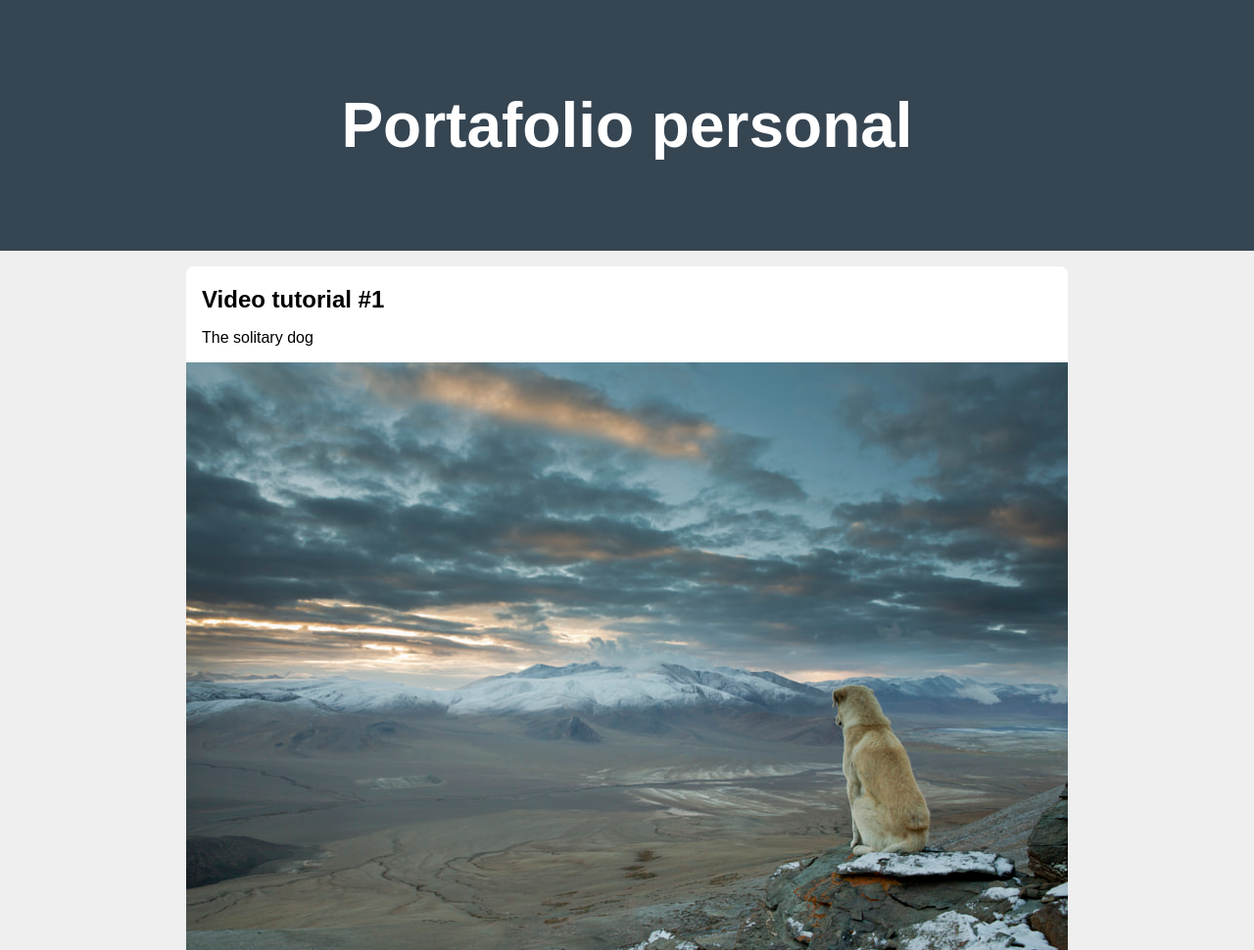
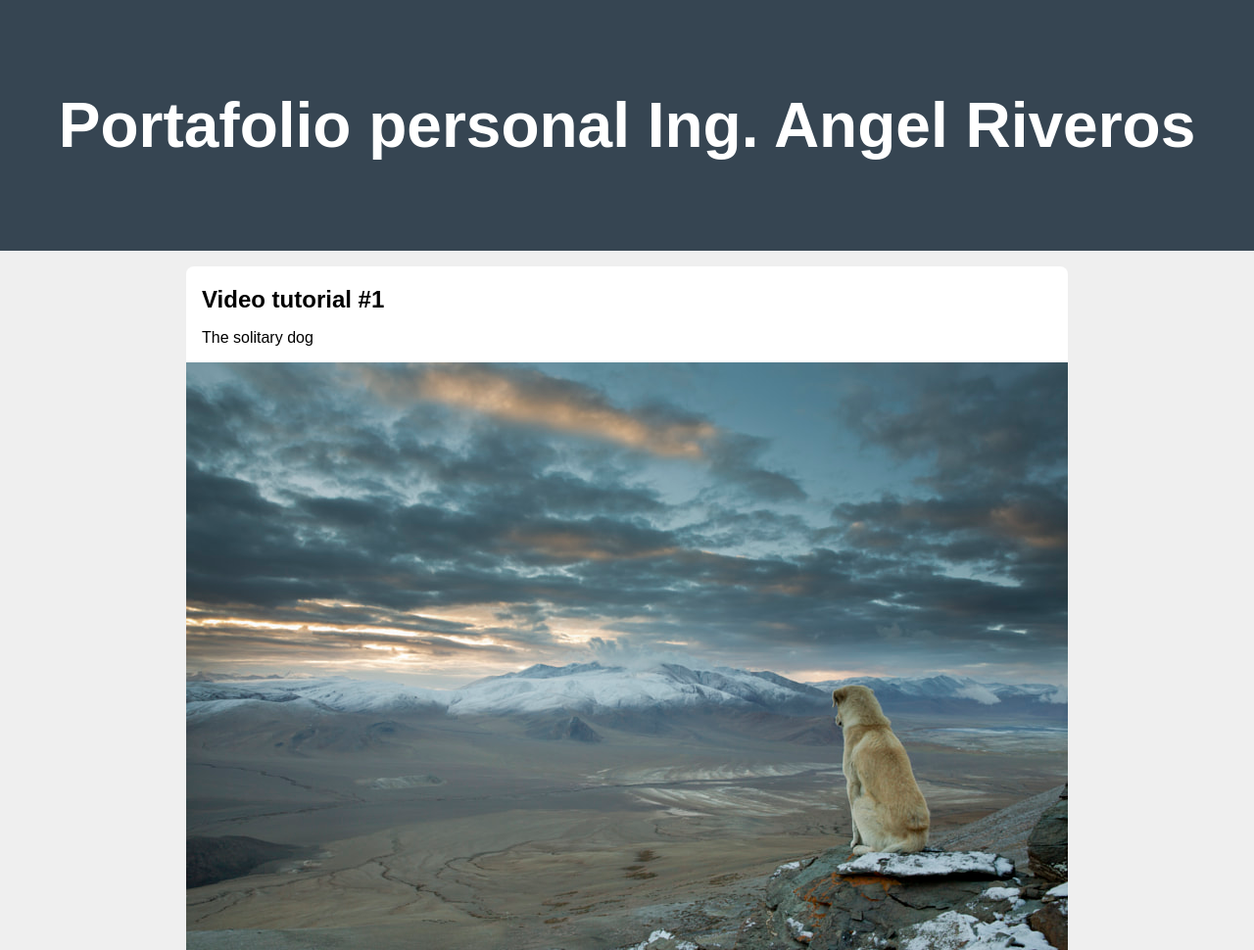
Before and after one commit to RiverosVillavicencioAngel/website1, a plain HTML site: page index.html in a window 1280 px wide. Shown: the top 970 px of the page at 98% size. Drawn offline with Linux system fonts and the light colour scheme; a web font is replaced by a local one.

Commit message:
segundoCambio

```diff
--- a/index.html
+++ b/index.html
@@ -11,7 +11,7 @@
 
 <body>
 	<header id="titulo">
-		<h1 id="cabecera">Portafolio personal </h1>
+		<h1 id="cabecera">Portafolio personal Ing. Angel Riveros </h1>
 	</header>
 
 	<section class="container">
```
